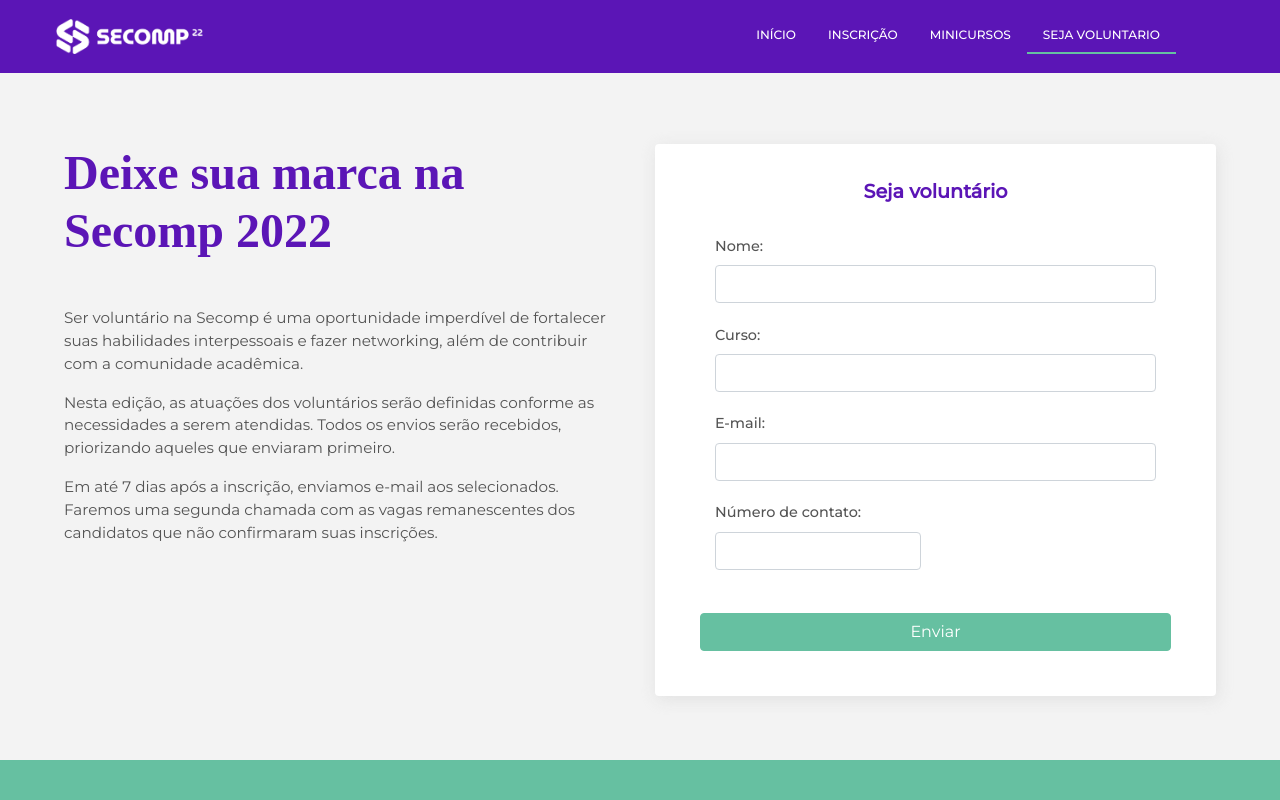
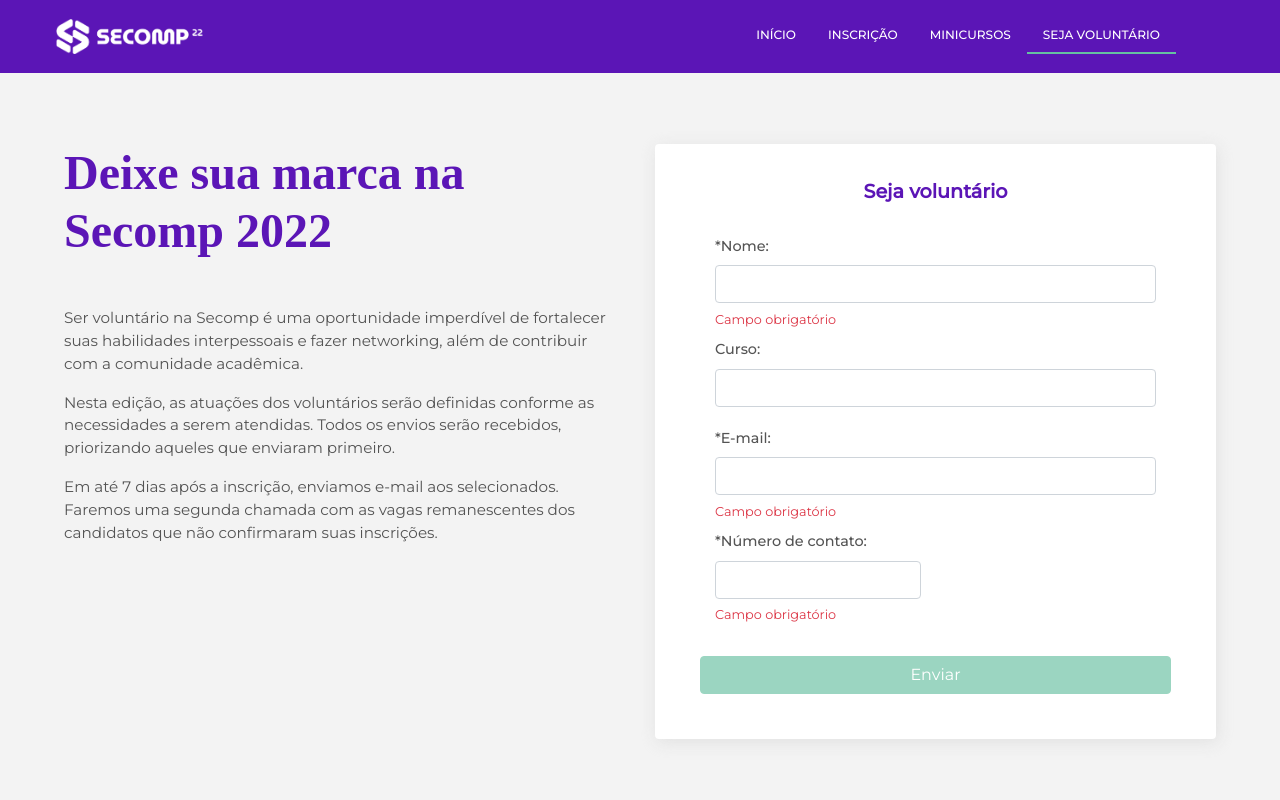
Before and after one commit to GiulianaCDA/Secomp, an Angular app in the folder secomp2022/: page /sejavoluntario in a window 1280 px wide. Shown: the top 800 px of the page. Built offline with nearby package versions, Linux system fonts and the light colour scheme; no server answers; a web font is replaced by a local one.

Commit message:
adiciona validator no html

```diff
--- a/secomp2022/src/app/auth.service.ts
+++ b/secomp2022/src/app/auth.service.ts
@@ -10,16 +10,18 @@
   private url: string = environment.apiUrl
   private user: string = environment.user
   private password: string = environment.password
+  private token!: string
 
   constructor(
     private http: HttpClient,
   ) { }
 
-  getToken(){
-    const login = {
+
+  login(){
+    const data = {
       username: this.user,
       password: this.password
     }
-    return this.http.post<any>(`${this.url}/token/`, login);
+    return this.http.post<any>(`${this.url}/token/`, data)
   }
 }
--- a/secomp2022/src/app/components/menu/menu.component.html
+++ b/secomp2022/src/app/components/menu/menu.component.html
@@ -57,7 +57,7 @@
             <a
             class="nav-link text-white"
             routerLink="/sejavoluntario"
-            >Seja voluntario
+            >Seja voluntário
             </a>
           </li>
         </ul>
--- a/secomp2022/src/app/pages/voluntarios/voluntarios.component.html
+++ b/secomp2022/src/app/pages/voluntarios/voluntarios.component.html
@@ -28,48 +28,68 @@
             <form class="form-horizontal" [formGroup]="formGroup">
               <div class="col-md-12 mb-2">
                 <secomp-input
-                  type="text"
                   [formGroup]="formGroup"
-                  [label]="'Nome: '"
+                  [label]="'*Nome: '"
                   controlName="nome"
+                  required
                 >
                 </secomp-input>
+                <div
+                *ngIf="nomeControl == null "
+                class="invalid-feedback d-block"
+                >
+                Campo obrigatório
+                </div>
               </div>
 
               <div class="col-md-12 mb-2">
                 <secomp-input
-                  type="text"
                   [formGroup]="formGroup"
                   [label]="'Curso: '"
                   controlName="curso"
                 >
                 </secomp-input>
+
               </div>
 
               <div class="col-md-12 mb-2">
                 <secomp-input
-                  type="email"
                   [formGroup]="formGroup"
-                  [label]="'E-mail: '"
+                  [label]="'*E-mail: '"
                   controlName="email"
+                  required
                 >
                 </secomp-input>
+                <div
+                *ngIf="nomeControl == null "
+                class="invalid-feedback d-block"
+                >
+                Campo obrigatório
+                </div>
               </div>
 
               <div class="col-md-6 mb-2">
                 <secomp-input
-                  type="phone"
                   [formGroup]="formGroup"
-                  [label]="'Número de contato: '"
+                  [label]="'*Número de contato: '"
                   controlName="numero"
+                  required
+
                 >
                 </secomp-input>
+                <div
+                *ngIf="nomeControl == null "
+                class="invalid-feedback d-block"
+                >
+                Campo obrigatório
+                </div>
               </div>
 
               <button
                 type="submit"
                 class="btn btn-green w-100 text-white mt-4 material-button"
                 (click)="submit(formGroup.value)"
+                [disabled]="!formGroup.valid"
               >Enviar
               </button>
             </form>
--- a/secomp2022/src/app/pages/voluntarios/voluntarios.component.ts
+++ b/secomp2022/src/app/pages/voluntarios/voluntarios.component.ts
@@ -1,7 +1,8 @@
 import { Component, OnInit } from '@angular/core';
-import { FormGroup, FormControl, FormBuilder } from '@angular/forms';
+import { FormGroup, FormControl, FormBuilder, Validators} from '@angular/forms';
 import { AuthService } from 'src/app/auth.service';
 
+import { VoluntariosService } from './voluntarios.service';
 @Component({
   selector: 'app-voluntarios',
   templateUrl: './voluntarios.component.html',
@@ -10,16 +11,21 @@
 export class VoluntariosComponent implements OnInit {
   formGroup!: FormGroup
   controlNames!: { [key: string]: string }
-
+  token!: string
+  valid = true
   constructor(
     private formBuilder: FormBuilder,
     private authService: AuthService,
+    private voluntariosService: VoluntariosService
   ) { }
 
   ngOnInit(): void {
     this._initControlNames()
     this._createForm();
-    this.login();
+    console.log(this.nomeControl)
+    this.authService.login().subscribe(res => {
+      this.token = res.access
+    })
   }
 
   private _initControlNames() {
@@ -34,20 +40,23 @@
   private _createForm() {
     const tmp = this.controlNames
     this.formGroup = new FormGroup({
-      [tmp.nome]: new FormControl(null),
+      [tmp.nome]: new FormControl(null,  Validators.required),
       [tmp.curso]: new FormControl(null),
-      [tmp.email]: new FormControl(null),
-      [tmp.numero]: new FormControl(null),
+      [tmp.email]: new FormControl(null,  Validators.required),
+      [tmp.numero]: new FormControl(null,  Validators.required),
     })
   }
 
   submit(formValue: any) {
-    console.log(formValue)
-  }
+    console.log(this.nomeControl)
+    this.voluntariosService.postVoluntario(formValue, this.token)
+    .subscribe(res=>{
+      console.log(res)
+    })
+ }
 
-  login(){
-    this.authService.getToken().subscribe(res =>
-      console.log(res)
-    )
-  }
+ get nomeControl(){
+  return this.formGroup.get('nome')?.value
+ }
+
 }
--- a/secomp2022/src/app/pages/voluntarios/voluntarios.service.ts
+++ b/secomp2022/src/app/pages/voluntarios/voluntarios.service.ts
@@ -1,5 +1,5 @@
 import { Injectable } from '@angular/core';
-import { HttpClient } from '@angular/common/http'
+import { HttpClient, HttpHeaders } from '@angular/common/http'
 import { AuthService } from 'src/app/auth.service';
 import { environment } from 'src/environments/environment'
 import { Voluntario } from 'src/app/interfaces';
@@ -15,7 +15,15 @@
     private authService: AuthService,
   ) { }
 
-  postVoluntario(data: Voluntario){
-    return this.http.post<any>(`${this.url}/voluntarios`, data);
+  postVoluntario(data: Voluntario, token: any){
+    let headers = new HttpHeaders({
+      'Content-Type': 'application/json',
+      'Authorization': 'Bearer ' + token });
+
+    let options = { headers: headers };
+
+    return this.http.post(`${this.url}/subscribe/volunteer/`, data, options)
+
   }
+
 }
--- a/secomp2022/src/styles.scss
+++ b/secomp2022/src/styles.scss
@@ -83,3 +83,8 @@
 .card{
     border: none;
 }
+
+.invalid-feedback{
+    font-size: 0.8em;
+    margin-top: -1em;
+}
```
